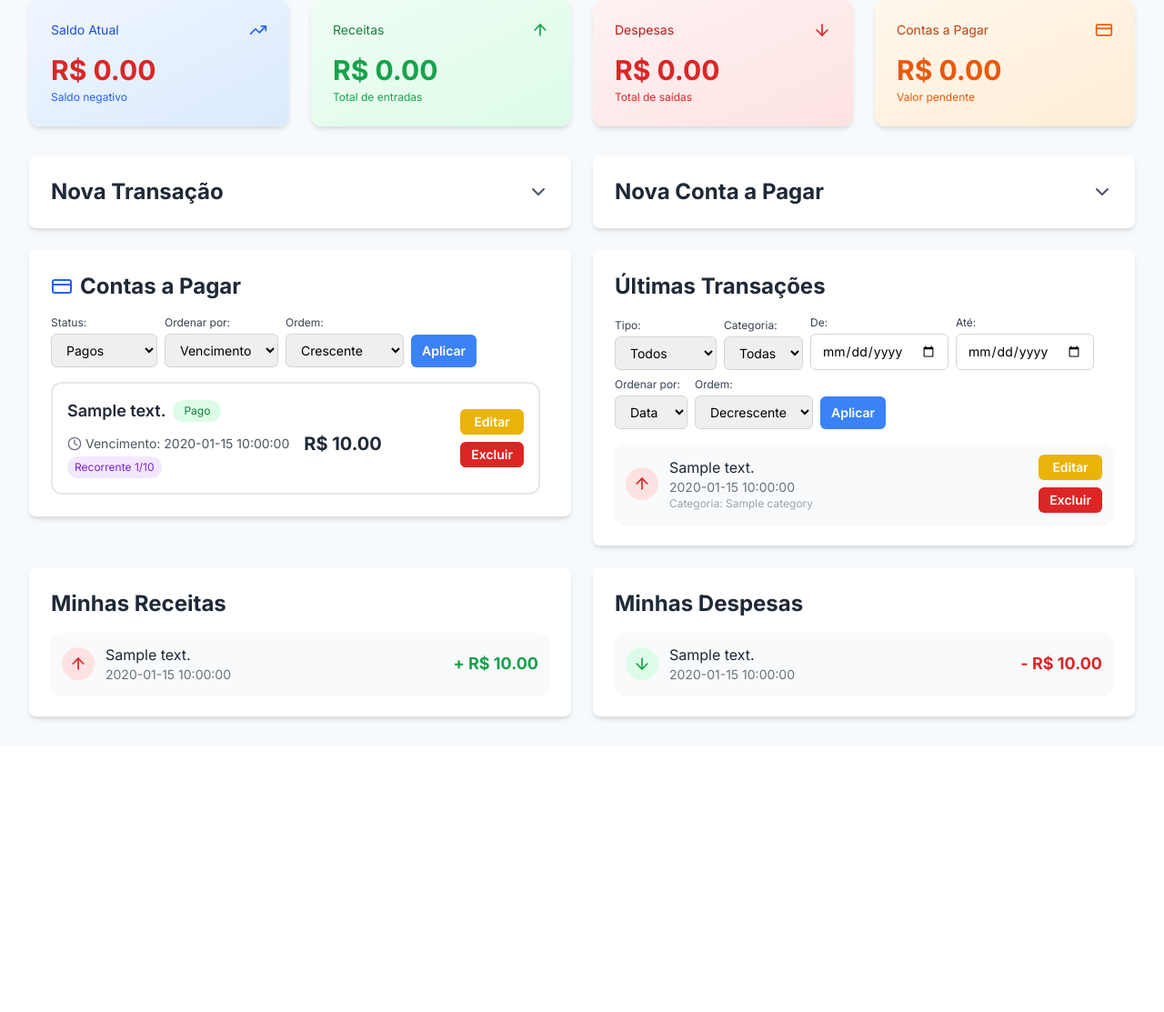
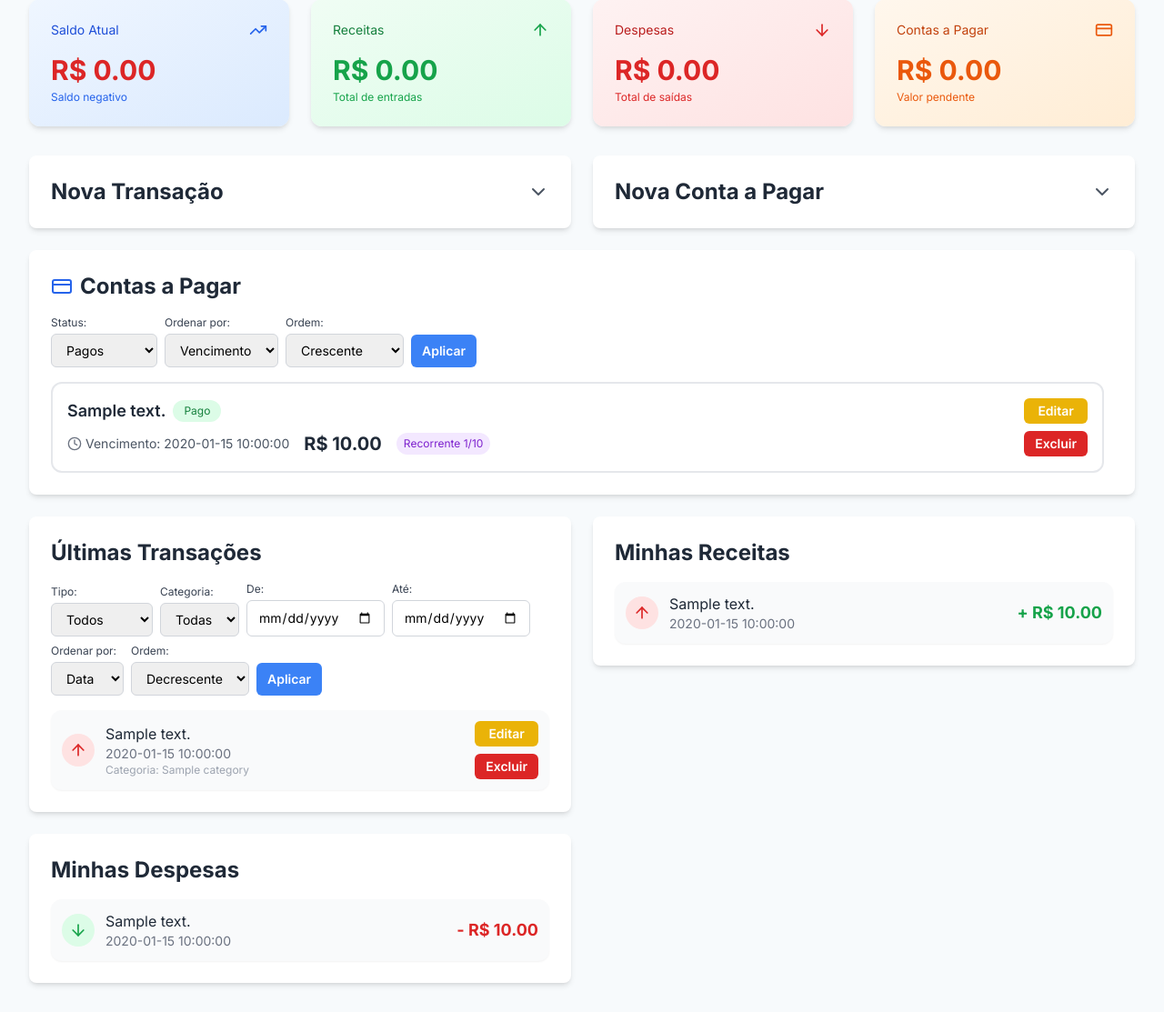
Before and after one commit to txpbm800/app.py, a Python web app: template templates/index.html in a window 1280 px wide. Shown: the part 105-1218 px from the top of the page at 91% size. Before the commit the page ends 899 px from the top, so only its background shows below. Run offline with Jinja, Linux system fonts and the light colour scheme; the template is opened without the code that fills it: most values are stand-ins (such as "Sample title", 1, 10 or a date in 2020); some libraries are stand-ins or nearby versions.

Commit message:
Fix: Final layout for bills/transactions grid, corrected HTML class injection, and revised recurring generation logic (V12) for reliable next occurrence generation and clear debug logs.

```diff
--- a/templates/index.html
+++ b/templates/index.html
@@ -303,7 +303,7 @@
 
             <!-- Bill Form Section (Colapsável, AGORA INCLUI RECORRÊNCIA) -->
             <div class="rounded-lg shadow-md bg-white card-shadow">
-                <button type="button" class="w-full text-left p-6 flex items-center justify-between focus:outline-none" onclick="toggleAccordion('bill-form-content', 'bill-arrow', ['transaction-form-content'], ['transaction-arrow'])">
+                <button type="button" class="w-full text-left p-6 flex items-center justify-between focus:outline-none" onclick="toggleAccordion('bill-form-content', 'bill-arrow', ['transaction-form-content'], ['bill-arrow'])">
                     <h2 class="text-2xl font-bold text-gray-800">Nova Conta a Pagar</h2>
                     <svg id="bill-arrow" class="arrow-icon w-6 h-6 text-gray-600" xmlns="http://www.w3.org/2000/svg" viewBox="0 0 24 24" fill="none" stroke="currentColor" stroke-width="2" stroke-linecap="round" stroke-linejoin="round">
                         <polyline points="6 9 12 15 18 9"></polyline>
@@ -378,11 +378,13 @@
                 </div>
             </div>
 
-            {# NOVO: Este div agrupa as 3 listas (Contas a Pagar, Receitas, Despesas) em 2 colunas no desktop #}
+            {# ESTE DIV AGRUPA AS TRÊS LISTAS (Contas a Pagar, Receitas, Despesas) e as posiciona em 2 colunas #}
+            {# col-span-1 no mobile, col-span-2 no desktop para ocupar toda a largura disponível abaixo dos formulários #}
             <div class="col-span-1 lg:col-span-2 grid grid-cols-1 md:grid-cols-2 gap-6 items-start">
 
                 <!-- Bills List Section -->
-                <div class="rounded-lg shadow-md bg-white p-6 card-shadow">
+                {# bills-list-container para aplicar a rolagem e espaçamento #}
+                <div class="col-span-1 md:col-span-2 rounded-lg shadow-md bg-white p-6 card-shadow"> {# Ajustado para ocupar toda a largura #}
                     <h2 class="flex items-center space-x-2 text-2xl font-bold text-gray-800 mb-4">
                         <svg xmlns="http://www.w3.org/2000/svg" width="24" height="24" viewBox="0 0 24 24" fill="none" stroke="currentColor" stroke-width="2" stroke-linecap="round" stroke-linejoin="round" class="lucide lucide-credit-card h-6 w-6 text-blue-600"><rect width="20" height="14" x="2" y="5" rx="2"/><line x1="2" x2="22" y1="10" y2="10"/></svg>
                         <span>Contas a Pagar</span>
@@ -427,7 +429,7 @@
                         </form>
                     </div>
 
-                    {# NOVO: Div com barra de rolagem para a lista de contas #}
+                    {# Div com barra de rolagem para a lista de contas #}
                     <div class="bills-scroll-area">
                         <div class="space-y-4">
                             {% if not bills %}
@@ -438,9 +440,10 @@
                             {% else %}
                                 {% for bill in bills %}
                                     {% set is_overdue = (bill.dueDate < current_date and bill.status == 'pending') %} {# Condição para "em atraso" #}
-                                    <div class="p-4 rounded-xl border-2 transition-all duration-300 ease-in-out {% if is_overdue %}border-red-300 bg-red-50 shadow-lg{% else %}border-gray-200 bg-white hover:border-blue-300 hover:shadow-md{% endif %}">
-                                        {# Linha principal: Descrição, Valor, Botões #}
+                                    <div class="p-4 rounded-xl border-2 transition-all duration-300 ease-in-out {% if is_overdue %}border-red-300 bg-red-50{% else %}border-gray-200 bg-white{% endif %} hover:border-blue-300 hover:shadow-md">
+                                        {# Linha principal: Descrição, Valor, Detalhes e Botões #}
                                         <div class="flex flex-col sm:flex-row items-start sm:items-center justify-between flex-wrap gap-2">
+                                            {# Detalhes da Conta (Descrição, Vencimento, Valor) #}
                                             <div class="flex-1 min-w-0">
                                                 <div class="flex items-center space-x-2 mb-2">
                                                     <h3 class="font-semibold text-lg text-gray-800 truncate">{{ bill.description }}</h3>
@@ -454,7 +457,7 @@
                                                         </span>
                                                     {% endif %}
                                                 </div>
-                                                <div class="flex flex-wrap gap-x-4 text-sm text-gray-600">
+                                                <div class="flex flex-wrap gap-x-4 text-sm text-gray-600 items-center"> {# Adicionado items-center para alinhamento vertical #}
                                                     <div class="flex items-center space-x-1">
                                                         <svg xmlns="http://www.w3.org/2000/svg" width="24" height="24" viewBox="0 0 24 24" fill="none" stroke="currentColor" stroke-width="2" stroke-linecap="round" stroke-linejoin="round" class="lucide lucide-clock h-4 w-4 text-gray-500"><circle cx="12" cy="12" r="10"/><polyline points="12 6 12 12 16 14"/></svg>
                                                         <span>Vencimento: {{ bill.dueDate }}</span>
@@ -483,7 +486,7 @@
                                             </div>
 
                                             {# Botoes de Ação para cada conta - AGRUPADOS EM FLEX #}
-                                            <div class="flex flex-col space-y-2 w-full sm:w-auto"> {# Flex-col para empilhar no mobile, w-full #}
+                                            <div class="flex flex-col space-y-2 w-full sm:w-auto mt-4 sm:mt-0"> {# Empilha no mobile, lado a lado no desktop #}
                                                 <div class="flex space-x-2 w-full"> {# Primeira linha de botoes #}
                                                     {% if bill.status == 'pending' %}
                                                         <form action="{{ url_for('handle_pay_bill', bill_id=bill.id) }}" method="POST" class="flex-1"> {# flex-1 para preencher largura #}
@@ -498,7 +501,7 @@
                                                 </div>
                                                 <div class="flex space-x-2 w-full"> {# Segunda linha de botoes #}
                                                     {% if bill.status == 'pending' %}
-                                                        <form action="{{ url_for('handle_reschedule_bill', bill_id=bill.id) }}" method="POST" class="flex gap-2 items-center flex-1"> {# flex-1 para o form #}
+                                                        <form action="{{ url_for('handle_reschedule_bill', bill_id=bill.id) }}" method="POST" class="flex gap-2 items-center flex-1"> {# flex-1 para o form, items-center para alinhar input e botão #}
                                                             <input type="date" name="new_date" class="px-2 py-1 border border-gray-300 rounded-md text-sm w-full" required>
                                                             <button type="submit" class="bg-gray-500 hover:bg-gray-600 text-white font-semibold py-1 px-2 rounded-md transition-colors text-sm">
                                                                 Remarcar
@@ -520,7 +523,10 @@
                     </div>
                 </div>
 
-                <!-- Transaction List Section -->
+                {# NOVO DIV ENVOLVEDOR para "Últimas Transações", "Minhas Receitas" e "Minhas Despesas" #}
+                {# Este div ocupará a segunda coluna no desktop (col-span-1) e terá seu próprio grid interno #}
+                <div class="col-span-1 grid grid-cols-1 gap-6 items-start">
+                    <!-- Transaction List Section (Últimas Transações) -->
                     <div class="rounded-lg shadow-md bg-white p-6 card-shadow">
                         <h2 class="text-2xl font-bold text-gray-800 mb-4">Últimas Transações</h2>
                         {# CONTROLES DE FILTRO E ORDENAÇÃO PARA TRANSAÇÕES #}
@@ -626,7 +632,7 @@
                 </div>
 
                 <!-- Income List Section -->
-            <div class="rounded-lg shadow-md bg-white p-6 card-shadow">
+                <div class="rounded-lg shadow-md bg-white p-6 card-shadow mt-6 md:mt-0"> {# mt-6 para mobile spacing, md:mt-0 para desktop #}
                     <h2 class="text-2xl font-bold text-gray-800 mb-4">Minhas Receitas</h2>
                     <div class="space-y-3">
                         {% if not income_transactions %}
@@ -653,7 +659,7 @@
                     </div>
 
                     <!-- Expense List Section -->
-            <div class="rounded-lg shadow-md bg-white p-6 card-shadow">
+                    <div class="rounded-lg shadow-md bg-white p-6 card-shadow mt-6 md:mt-0"> {# mt-6 para mobile spacing, md:mt-0 para desktop #}
                         <h2 class="text-2xl font-bold text-gray-800 mb-4">Minhas Despesas</h2>
                         <div class="space-y-3">
                             {% if not expense_transactions %}
@@ -678,7 +684,10 @@
                             {% endif %}
                         </div>
                     </div>
-        </div>
+                </div> {# Fim do novo div que agrupa Receitas e Despesas #}
+
+
+            </div> {# Fim do CONTÊINER DE GRADE UNIFICADO para Formulários e Listas #}
 
 
         </div>
@@ -866,8 +875,8 @@
 
 
             function toggleAccordion(contentIdToToggle, arrowIdToToggle, otherContentIds, otherArrowIds) {
-            const contentToToggle = document.getElementById(contentIdToToggle);
-            const arrowToToggle = document.getElementById(arrowIdToToggle);
+                const content = document.getElementById(contentIdToToggle);
+                const arrow = document.getElementById(arrowIdToToggle);
 
                 otherContentIds.forEach((id, index) => {
                     const otherContent = document.getElementById(id);
@@ -878,12 +887,12 @@
                     }
                 });
 
-            if (contentToToggle.classList.contains('expanded')) {
-                contentToToggle.classList.remove('expanded');
-                arrowToToggle.classList.remove('rotated');
+                if (content.classList.contains('expanded')) {
+                    content.classList.remove('expanded');
+                    arrow.classList.remove('rotated');
                 } else {
-                contentToToggle.classList.add('expanded');
-                arrowToToggle.classList.add('rotated');
+                    content.classList.add('expanded');
+                    arrow.classList.add('rotated');
                 }
             }
 
```
Lines whose indentation alone changed are shown as unchanged.
